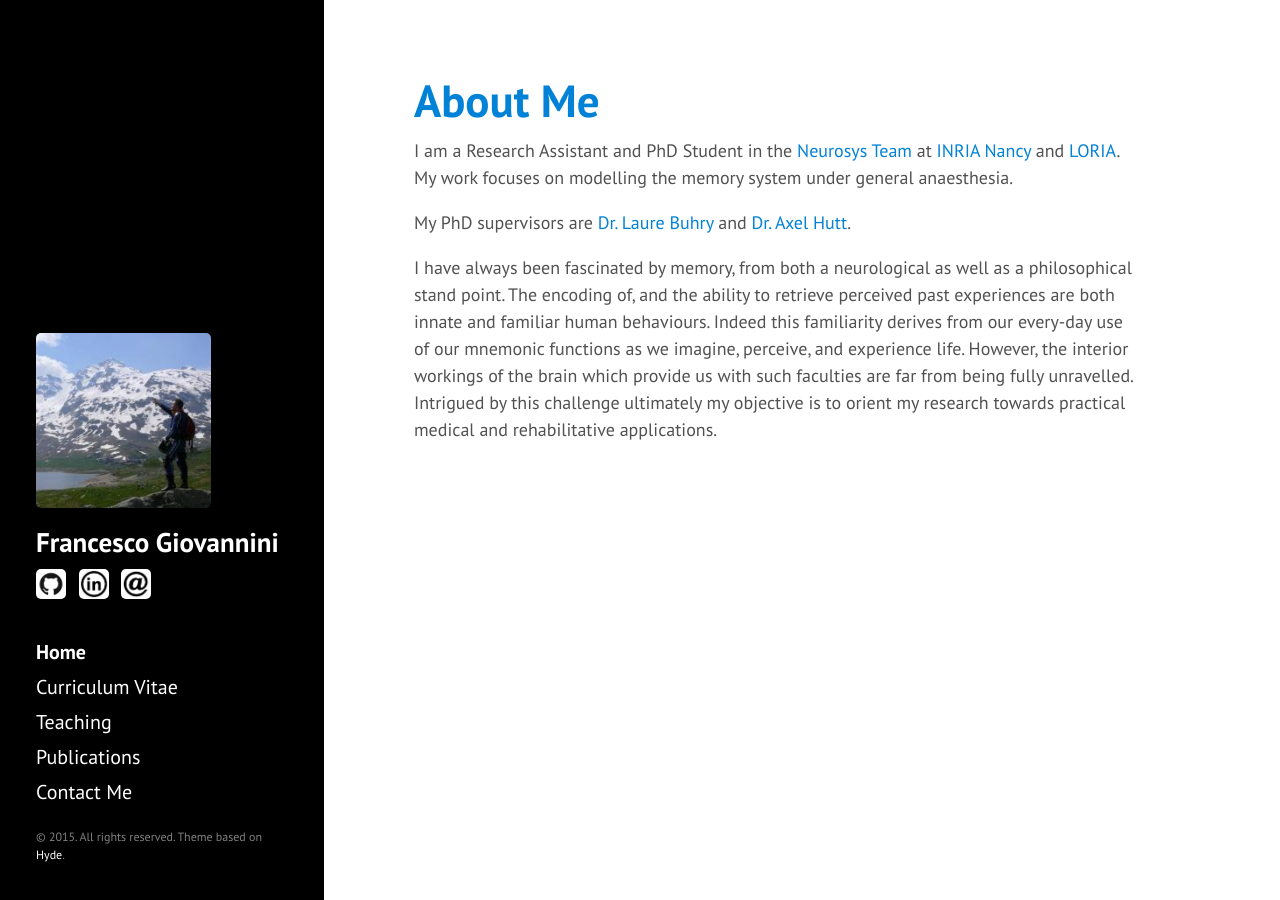
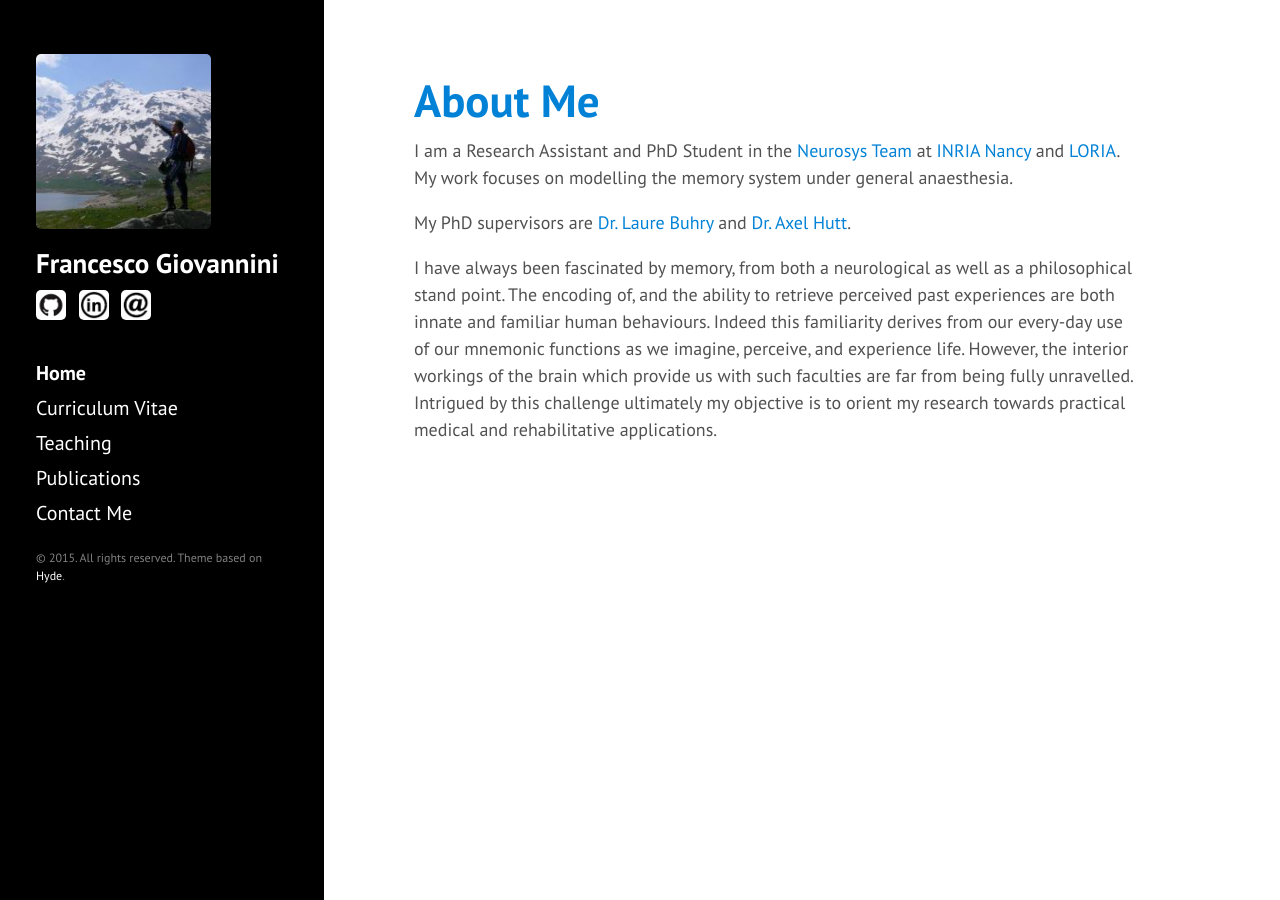
Before and after one commit to JoErNanO/joernano.github.io, a Jekyll site: the page built from index.html, in a window 1280 px wide. Built offline with Jekyll 4.4.1, drawn with Linux system fonts in a browser that asks for light colours; Markdown is read by kramdown in place of the engine named in the settings; the list of posts is cut into pages by our own code.

Commit message:
[CSS] Pin sidebar to the top of page, rather than bottom.

```diff
--- a/public/css/hyde.css
+++ b/public/css/hyde.css
@@ -122,7 +122,8 @@ a.sidebar-nav-item:focus {
   .sidebar-sticky {
     position: absolute;
     right:  1rem;
-    bottom: 1rem;
+    #bottom: 1rem;
+    top: 3rem;
     left:   1rem;
   }
 }
```
